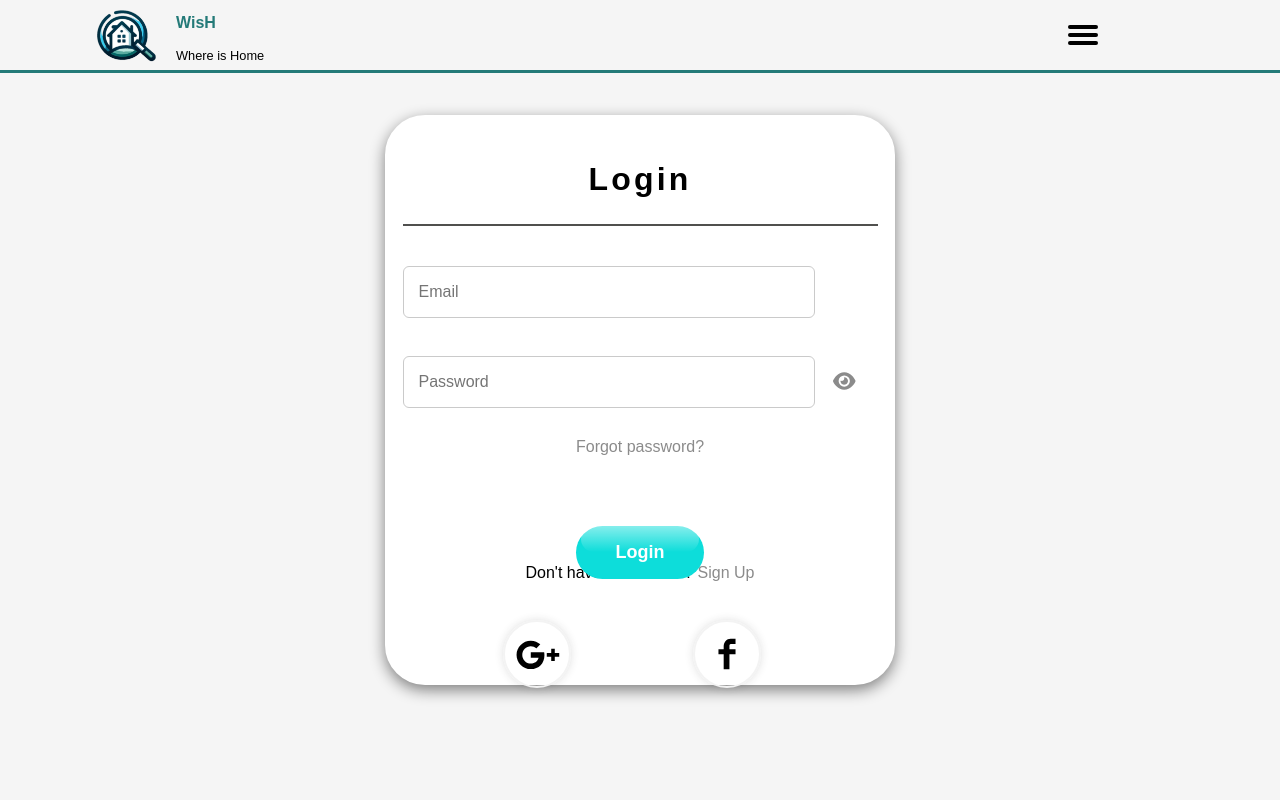
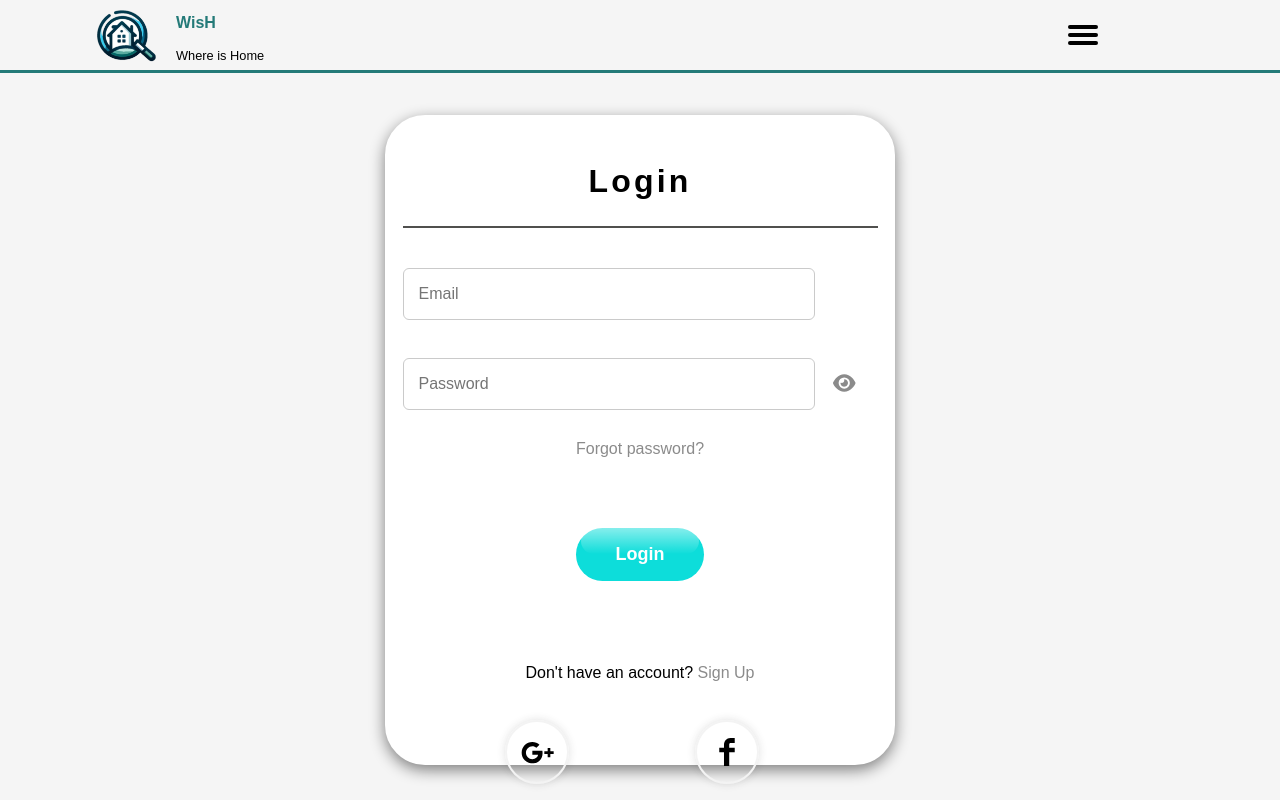
Before and after one commit to Wish-Where-is-Home/WisH-Where_is_Home, a React (Create React App) app in the folder Frontend/where-is-home/: page /login in a window 1280 px wide. Built offline with nearby package versions, Linux system fonts and the light colour scheme; a web font is replaced by a local one.

Commit message:
Init Login/ Register funcs

```diff
--- a/Frontend/where-is-home/src/App.js
+++ b/Frontend/where-is-home/src/App.js
@@ -7,9 +7,40 @@ import './App.css';
 import Login_register from './Pages/Login-register/Login_register';
 import AboutUs from './Pages/AboutUs/AboutUs';
 
+import { initializeApp } from "firebase/app";
+
+import { getAnalytics } from "firebase/analytics";
+
+
 function App() {
   const [darkMode, setDarkMode] = useState(false);
   const [loading, setLoading] = useState(true);
+
+  const firebaseConfig = {
+
+    apiKey: "AIzaSyDGcTX2Ry6N0IUgPDRxiu0iJZanmfi41Dw",
+
+    authDomain: "wish-9b245.firebaseapp.com",
+
+    projectId: "wish-9b245",
+
+    storageBucket: "wish-9b245.appspot.com",
+
+    messagingSenderId: "364387023023",
+
+    appId: "1:364387023023:web:bf11ec82e5c252c44cfc5a",
+
+    measurementId: "G-CZ6JHQCLWR"
+
+  };
+
+  const app = initializeApp(firebaseConfig);
+
+  const analytics = getAnalytics(app);
+
+
+
+
 
   useEffect(() => {
     const prefersDarkMode = window.matchMedia && window.matchMedia('(prefers-color-scheme: dark)').matches;
@@ -37,7 +68,7 @@ function App() {
         <Routes>
           <Route exact path="/" element={<Homepage darkMode={darkMode} />} />
           <Route exact path="/aboutus" element={<AboutUs darkMode={darkMode}/>}/>
-          <Route exact path="/login" element={<Login_register  darkMode={darkMode} />} />
+          <Route exact path="/login" element={<Login_register  darkMode={darkMode} firebaseConfig={firebaseConfig} />} />
         </Routes>
       </Router>
     </div>
--- /dev/null
+++ b/Frontend/where-is-home/src/AuthContext/AuthContext.js
@@ -0,0 +1,15 @@
+import React, { createContext, useState, useContext } from 'react';
+
+const AuthContext = createContext();
+
+export const AuthProvider = ({ children }) => {
+  const [authToken, setAuthToken] = useState(null);
+
+  return (
+    <AuthContext.Provider value={{ authToken, setAuthToken }}>
+      {children}
+    </AuthContext.Provider>
+  );
+};
+
+export const useAuth = () => useContext(AuthContext);
--- a/Frontend/where-is-home/src/Pages/Login-register/Login_register.css
+++ b/Frontend/where-is-home/src/Pages/Login-register/Login_register.css
@@ -9,9 +9,9 @@
 }
 
 .login .container{
-    max-height: 70vh;
+    max-height: 80vh;
     max-width: 500px;
-    height: 70%;
+    height: 80%;
     width: 70%;
     display: flex;
     align-items: center;
@@ -20,6 +20,7 @@
     border: 5px solid var(--logincontainer);
     border-radius: 40px;
     box-shadow: rgba(0, 0, 0, 0.487) 0px 5px 15px;
+    margin-top: 5rem;
 }
 
 .login-forms{
@@ -77,7 +78,7 @@
 
 form {
 width: 100%;
-height: 50%;
+height: 60%;
 }
 
 .pass-vis{
@@ -210,19 +211,23 @@ form .field{
     &:hover,
     &:focus {
       color: #3b5998;
-      box-shadow: 0 0 24px 0 #3b5998
+      box-shadow: 0 0 24px 0 #3b5998;
+      cursor: pointer;
     }
   }
 
   .google {
     &:hover,
     &:focus {
+
       color: #dd4b39;
-      box-shadow: 0 0 24px 0 #dd4b39
+      box-shadow: 0 0 24px 0 #dd4b39;
+      cursor: pointer;
     }
   }
 
   .share {
+    background-color: transparent;
     width: 4rem;
     height: 4rem;
     float: left;
--- a/Frontend/where-is-home/src/Pages/Login-register/Login_register.js
+++ b/Frontend/where-is-home/src/Pages/Login-register/Login_register.js
@@ -4,14 +4,94 @@ import { FontAwesomeIcon } from '@fortawesome/react-fontawesome';
 import { faFacebook, faGoogle } from '@fortawesome/free-brands-svg-icons';
 import { faEye, faEyeSlash } from '@fortawesome/free-solid-svg-icons';
 import {useTranslation} from "react-i18next";
+import { useAuth } from '../../AuthContext/AuthContext';
+import { getAuth, createUserWithEmailAndPassword, updateProfile, signInWithEmailAndPassword, signInWithPopup, GoogleAuthProvider, FacebookAuthProvider } from "firebase/auth";
 
-const Login_register = ({ darkMode }) => {
+const Login_register = ({ darkMode,firebaseConfig }) => {
 
     const [passwordVisible, setPasswordVisible] = useState(false);
     const [passwordVisible2, setPasswordVisible2] = useState(false);
     const [isLoginForm, setIsLoginForm] = useState(true);
     const [showForgotPassword, setShowForgotPassword] = useState(false);
     const {t} = useTranslation("common");
+
+    const [nameRegister,setNameRegister] = useState('');
+    const [emailRegister, setEmailRegister] = useState('');
+    const [passwordRegister, setPasswordRegister] = useState('');
+    const [passwordConfirmRegister, setPasswordConfirmRegister] = useState('');
+
+    const auth = getAuth();
+
+
+
+
+    const handleLogin = () => {
+        signInWithEmailAndPassword(auth, emailRegister, passwordRegister)
+            .then((userCredential) => {
+                const user = userCredential.user;
+                console.log("User logged in:", user);
+            })
+            .catch((error) => {
+                const errorCode = error.code;
+                const errorMessage = error.message;
+                console.error("Login error:", errorMessage);
+            });
+    };
+
+
+    const handleRegister = () => {
+        if (passwordRegister !== passwordConfirmRegister) {
+          console.error("Passwords do not match");
+          return;
+        }
+
+        const auth = getAuth();
+        createUserWithEmailAndPassword(auth, emailRegister, passwordRegister)
+          .then((userCredential) => {
+            const user = userCredential.user;
+            updateProfile(user, {
+              displayName: nameRegister
+            }).then(() => {
+              console.log("User registered with name:", nameRegister);
+            }).catch((error) => {
+              console.error("Error updating profile:", error.message);
+            });
+          })
+          .catch((error) => {
+            const errorCode = error.code;
+            const errorMessage = error.message;
+            console.error("Registration error:", errorMessage);
+          });
+      };
+
+
+      const handleGoogleLogin = () => {
+        const auth = getAuth();
+        const provider = new GoogleAuthProvider();
+        signInWithPopup(auth, provider)
+          .then((result) => {
+            const user = result.user;
+            console.log("User signed in with Google:", user);
+          })
+          .catch((error) => {
+            console.error("Google login error:", error.message);
+          });
+      };
+
+      const handleFacebookLogin = () => {
+        const auth = getAuth();
+        const provider = new FacebookAuthProvider();
+        signInWithPopup(auth, provider)
+          .then((result) => {
+
+            const user = result.user;
+            console.log("User signed in with Facebook:", user);
+          })
+          .catch((error) => {
+            console.error("Facebook login error:", error.message);
+          });
+      };
+
 
     const togglePasswordVisibility = () => {
         setPasswordVisible(!passwordVisible);
@@ -86,19 +166,19 @@ const Login_register = ({ darkMode }) => {
                                 </symbol>
                             </svg>
 
-                            <a href="" rel="author" className="share google">
+                            <button onClick={handleGoogleLogin} className="share google">
                                 <svg role="presentation" className="svg--icon">
                                     <use xlinkHref="#svg--google" />
-                                    <span className="clip">GOOGLE +</span>
+                                    <span className="clip">GOOGLE</span>
                                 </svg>
-                            </a>
+                            </button>
 
-                            <a href="" rel="author" className="share facebook">
+                            <button onClick={handleFacebookLogin} className="share facebook">
                                 <svg role="presentation" className="svg--icon">
                                     <use xlinkHref="#svg--facebook" />
                                     <span className="clip">FACEBOOK</span>
                                 </svg>
-                            </a>
+                            </button>
                         </div>
                     </div>
                 ): !isLoginForm && !showForgotPassword ?(
@@ -109,7 +189,10 @@ const Login_register = ({ darkMode }) => {
                         <form>
                         <div className='inputs-login'>
                                 <div class="field input-field">
-                                    <input type="email" placeholder="Email" className="input"/>
+                                    <input type="text" placeholder="Name" className="input" onChange={(e) => setNameRegister(e.target.value)}/>
+                                </div>
+                                <div class="field input-field">
+                                    <input type="email" placeholder="Email" className="input" onChange={(e) => setEmailRegister(e.target.value)} />
                                 </div>
                                 <div className='pass-vis'>
                                  <div class="field input-field">
@@ -117,6 +200,7 @@ const Login_register = ({ darkMode }) => {
                                             type={passwordVisible ? 'text' : 'password'}
                                             placeholder={t('password')}
                                             className="password"
+                                            onChange={(e) => setPasswordRegister(e.target.value)}
                                         />
                                     </div>
                                     <FontAwesomeIcon
@@ -131,6 +215,7 @@ const Login_register = ({ darkMode }) => {
                                             type={passwordVisible2 ? 'text' : 'password'}
                                             placeholder={t('confirmpass')}
                                             className="password"
+                                            onChange={(e) => setPasswordConfirmRegister(e.target.value)}
                                         />
                                     </div>
                                     <FontAwesomeIcon
@@ -143,7 +228,7 @@ const Login_register = ({ darkMode }) => {
                             </div>
 
                         <div class="field button-field">
-                            <button>{t('register')}</button>
+                            <button onClick={handleRegister}>{t('register')}</button>
                         </div>
                         </form>
                         <div class="form-link">
@@ -161,19 +246,19 @@ const Login_register = ({ darkMode }) => {
                                 </symbol>
                             </svg>
 
-                            <a href="" rel="author" className="share google">
+                            <button onClick={handleGoogleLogin} className="share google">
                                 <svg role="presentation" className="svg--icon">
                                     <use xlinkHref="#svg--google" />
                                     <span className="clip">GOOGLE</span>
                                 </svg>
-                            </a>
+                            </button>
 
-                            <a href="" rel="author" className="share facebook">
+                            <button onClick={handleFacebookLogin} className="share facebook">
                                 <svg role="presentation" className="svg--icon">
                                     <use xlinkHref="#svg--facebook" />
                                     <span className="clip">FACEBOOK</span>
                                 </svg>
-                            </a>
+                            </button>
                         </div>
 
                     </div>
--- a/Frontend/where-is-home/src/index.js
+++ b/Frontend/where-is-home/src/index.js
@@ -7,6 +7,8 @@ import reportWebVitals from './reportWebVitals';
 
 import {I18nextProvider} from "react-i18next";
 import i18next from "i18next";
+
+import { AuthProvider } from './AuthContext/AuthContext'
 
 
 import common_pt from "./Translations/pt/common.json";
@@ -28,9 +30,11 @@ i18next.init({
 const root = ReactDOM.createRoot(document.getElementById('root'));
 root.render(
   <React.StrictMode>
+    <AuthProvider>
     <I18nextProvider i18n={i18next}>
     <App />
     </I18nextProvider>
+    </AuthProvider>
   </React.StrictMode>
 );
 
```
Also changed, not shown: Frontend/where-is-home/package.json (+9 -0 lines), Frontend/where-is-home/src/AuthContext/jwtUtils/jwtUtils.js (added, +29 -0 lines), Frontend/where-is-home/firebase.json (added), Frontend/where-is-home/src/AuthContext/AuthContext.css (added), 2 other files (tests, documents, lock files or other folders).
